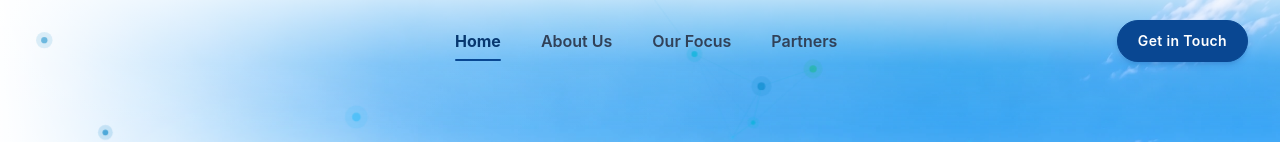
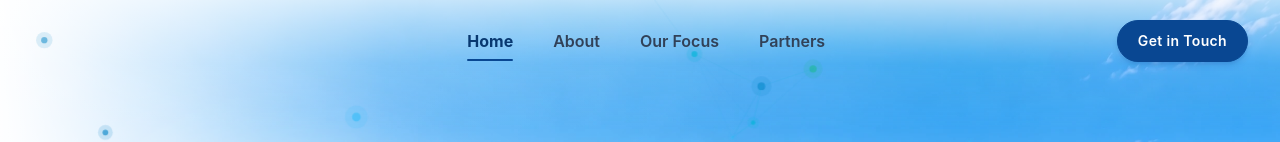
Before and after one commit to watt-soft/h2lanka.lk, a React (Vite) app: page / in a window 1280 px wide. Shown: the top 142 px of the page. Built offline with nearby package versions, Linux system fonts and the light colour scheme.

Commit message:
fix(Navigation): correct 'About Us' to 'About' in navigation items

```diff
--- a/src/data/navigation.ts
+++ b/src/data/navigation.ts
@@ -2,7 +2,7 @@ import type { NavItem } from '../types';
 
 export const navigationItems: NavItem[] = [
   { name: 'Home', href: '#/', routeKey: 'home' },
-  { name: 'About Us', href: '#/about', routeKey: 'about' },
+  { name: 'About', href: '#/about', routeKey: 'about' },
   { name: 'Our Focus', href: '#/our-focus', routeKey: 'our-focus' },
   { name: 'Partners', href: '#/partners', routeKey: 'partners' },
   // { name: 'Contact', href: '#/contact', routeKey: 'contact' },
```
